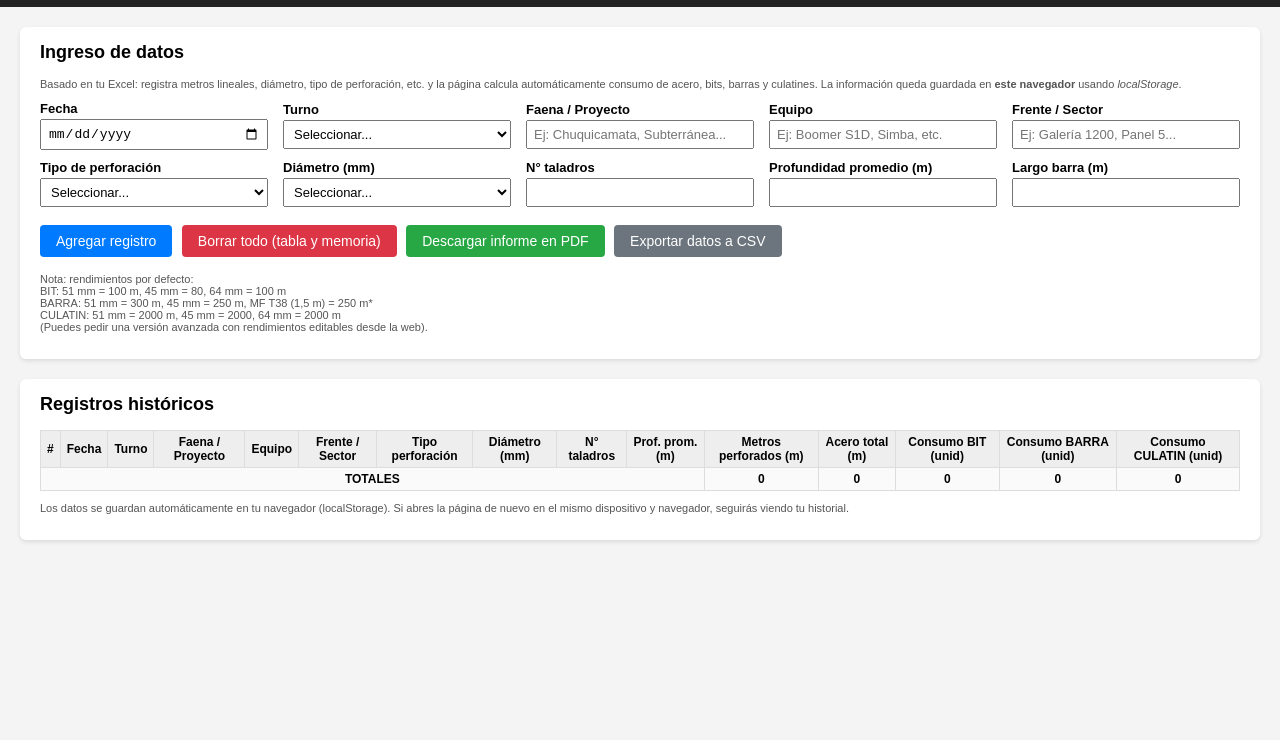
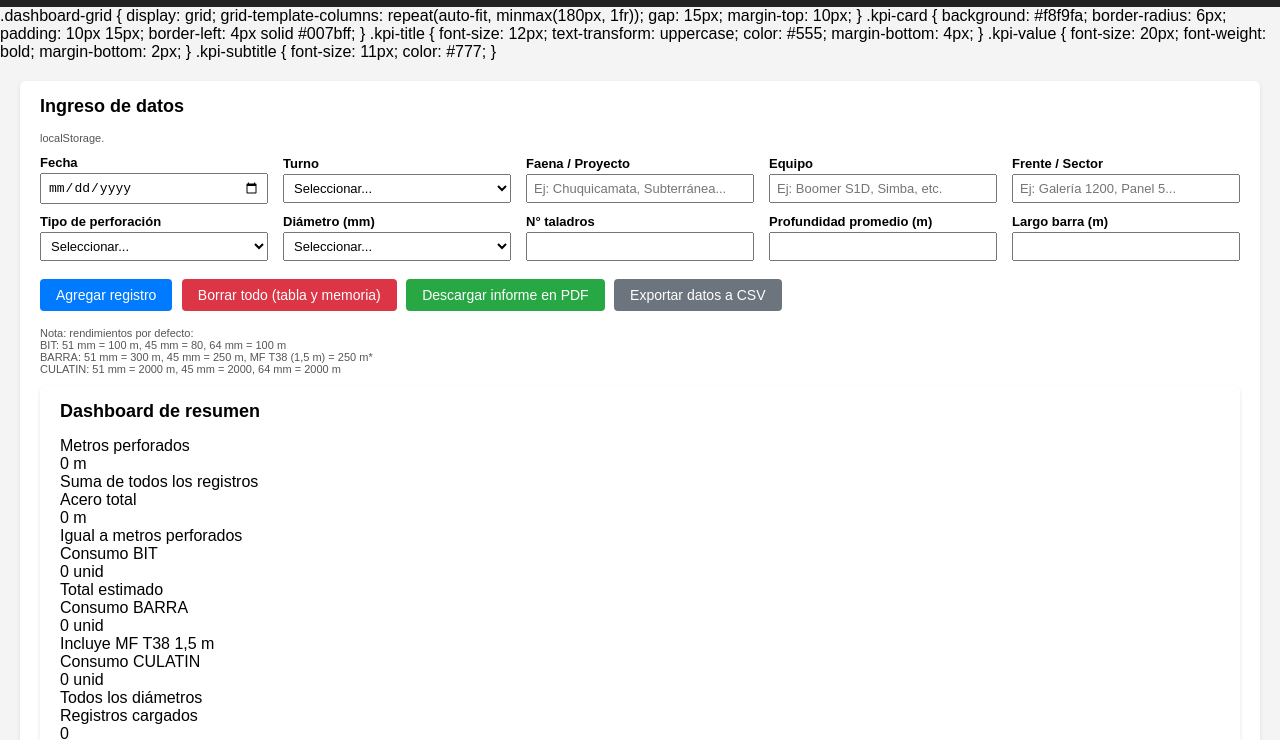
Before and after one commit to berny1520/registro-perforacion, a plain HTML site: page index.html in a window 1280 px wide. Shown: the part 68-808 px from the top of the page. Drawn offline with Linux system fonts and the light colour scheme.

Commit message:
Add files via upload

```diff
--- a/index.html
+++ b/index.html
@@ -139,13 +139,40 @@
       <h1>Registro de Perforación - Consumo de Acero, Bits, Barras y Culatines</h1>
     </div>
   </header>
+    .dashboard-grid {
+      display: grid;
+      grid-template-columns: repeat(auto-fit, minmax(180px, 1fr));
+      gap: 15px;
+      margin-top: 10px;
+    }
+    .kpi-card {
+      background: #f8f9fa;
+      border-radius: 6px;
+      padding: 10px 15px;
+      border-left: 4px solid #007bff;
+    }
+    .kpi-title {
+      font-size: 12px;
+      text-transform: uppercase;
+      color: #555;
+      margin-bottom: 4px;
+    }
+    .kpi-value {
+      font-size: 20px;
+      font-weight: bold;
+      margin-bottom: 2px;
+    }
+    .kpi-subtitle {
+      font-size: 11px;
+      color: #777;
+    }
+
 
   <main>
     <section class="card">
       <h2>Ingreso de datos</h2>
       <p class="small-note">
-        Basado en tu Excel: registra metros lineales, diámetro, tipo de perforación, etc. y la página calcula automáticamente consumo de acero, bits, barras y culatines.
-        La información queda guardada en <strong>este navegador</strong> usando <em>localStorage</em>.
+        localStorage</em>.
       </p>
       <div class="form-grid">
         <div>
@@ -217,8 +244,48 @@
         BIT: 51 mm = 100 m, 45 mm = 80, 64 mm = 100  m<br />
         BARRA: 51 mm = 300 m, 45 mm = 250 m, MF T38 (1,5 m) = 250 m*<br />
         CULATIN: 51 mm = 2000 m, 45 mm = 2000, 64 mm = 2000 m<br />
-        (Puedes pedir una versión avanzada con rendimientos editables desde la web).
-      </p>
+        </p>
+    <section class="card">
+      <h2>Dashboard de resumen</h2>
+      <div class="dashboard-grid">
+        <div class="kpi-card">
+          <div class="kpi-title">Metros perforados</div>
+          <div class="kpi-value"><span id="kpiMetros">0</span> m</div>
+          <div class="kpi-subtitle">Suma de todos los registros</div>
+        </div>
+
+        <div class="kpi-card">
+          <div class="kpi-title">Acero total</div>
+          <div class="kpi-value"><span id="kpiAcero">0</span> m</div>
+          <div class="kpi-subtitle">Igual a metros perforados</div>
+        </div>
+
+        <div class="kpi-card">
+          <div class="kpi-title">Consumo BIT</div>
+          <div class="kpi-value"><span id="kpiBits">0</span> unid</div>
+          <div class="kpi-subtitle">Total estimado</div>
+        </div>
+
+        <div class="kpi-card">
+          <div class="kpi-title">Consumo BARRA</div>
+          <div class="kpi-value"><span id="kpiBarras">0</span> unid</div>
+          <div class="kpi-subtitle">Incluye MF T38 1,5 m</div>
+        </div>
+
+        <div class="kpi-card">
+          <div class="kpi-title">Consumo CULATIN</div>
+          <div class="kpi-value"><span id="kpiCulatines">0</span> unid</div>
+          <div class="kpi-subtitle">Todos los diámetros</div>
+        </div>
+
+        <div class="kpi-card">
+          <div class="kpi-title">Registros cargados</div>
+          <div class="kpi-value"><span id="kpiRegistros">0</span></div>
+          <div class="kpi-subtitle">Filas en el historial</div>
+        </div>
+      </div>
+    </section>
+
     </section>
 
     <section class="card">
@@ -258,8 +325,7 @@
         </tfoot>
       </table>
       <p class="small-note">
-        Los datos se guardan automáticamente en tu navegador (localStorage). Si abres la página de nuevo en el mismo dispositivo y navegador, seguirás viendo tu historial.
-      </p>
+        </p>
     </section>
   </main>
 
@@ -355,11 +421,22 @@
         totalCulatines += reg.consumoCulatin;
       });
 
-      document.getElementById("totalMetros").textContent = redondear(totalMetros);
+            document.getElementById("totalMetros").textContent = redondear(totalMetros);
       document.getElementById("totalAcero").textContent = redondear(totalAcero);
       document.getElementById("totalBits").textContent = redondear(totalBits);
       document.getElementById("totalBarras").textContent = redondear(totalBarras);
       document.getElementById("totalCulatines").textContent = redondear(totalCulatines);
+
+      // 🔹 Actualizar dashboard (tarjetas)
+      if (document.getElementById("kpiMetros")) {
+        document.getElementById("kpiMetros").textContent = redondear(totalMetros);
+        document.getElementById("kpiAcero").textContent = redondear(totalAcero);
+        document.getElementById("kpiBits").textContent = redondear(totalBits);
+        document.getElementById("kpiBarras").textContent = redondear(totalBarras);
+        document.getElementById("kpiCulatines").textContent = redondear(totalCulatines);
+        document.getElementById("kpiRegistros").textContent = registros.length;
+      }
+
     }
 
     function agregarRegistro() {
```
